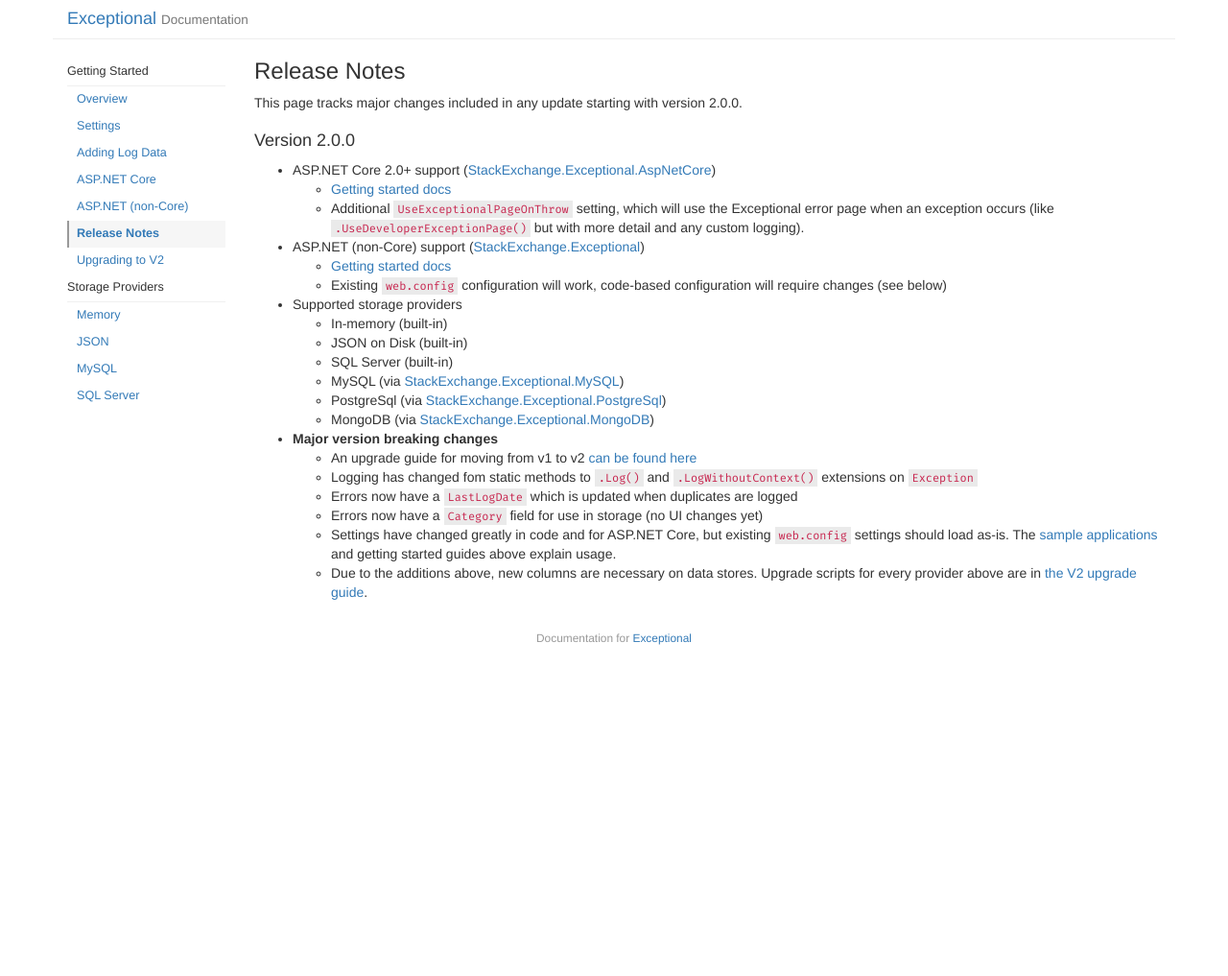
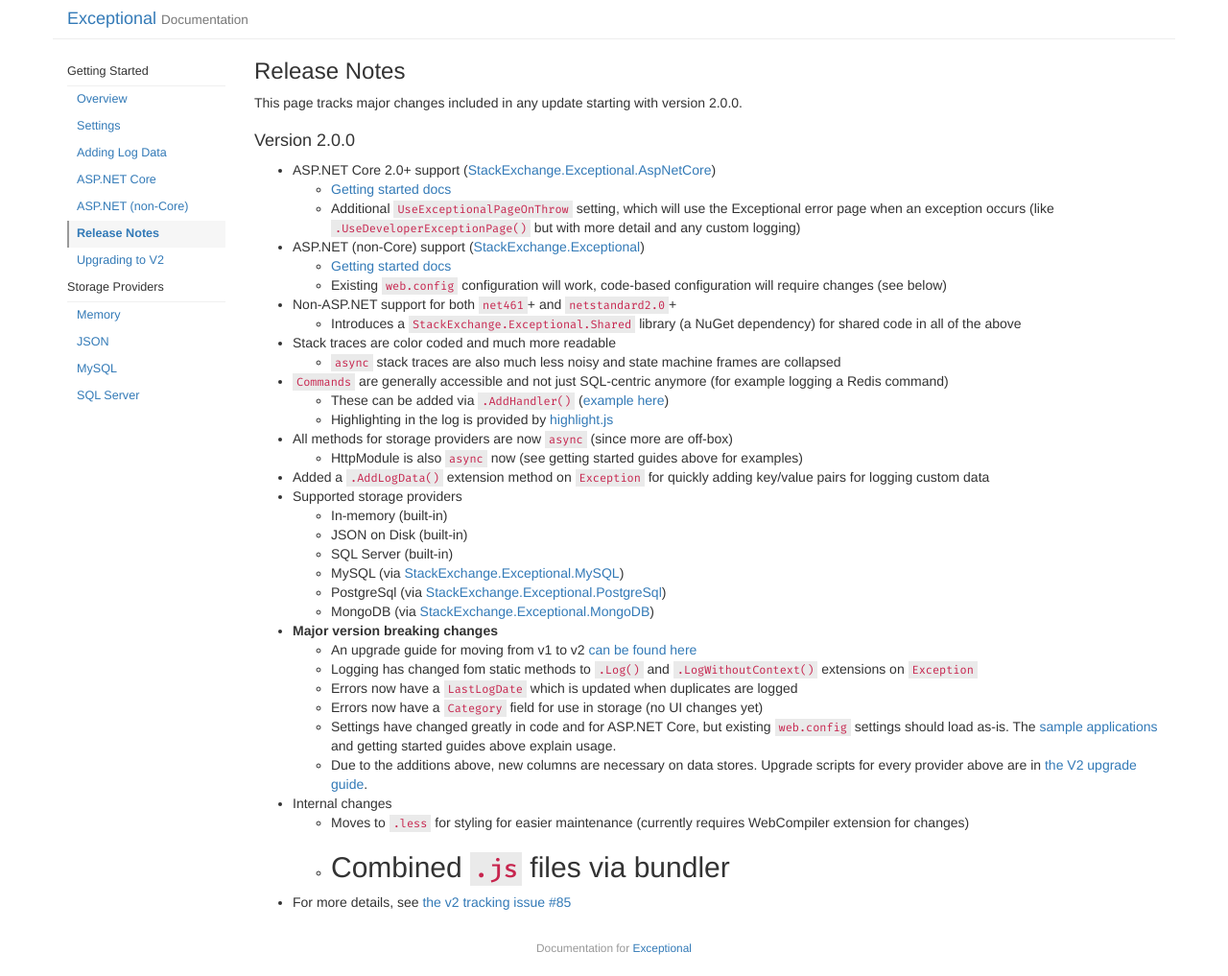
Before and after one commit to NickCraver/StackExchange.Exceptional, a Jekyll site: the page built from docs/Releases.md, in a window 1280 px wide. Shown: the whole page at 96% size. Built offline with Jekyll 4.4.1, drawn with Linux system fonts in a browser that asks for light colours; before the commit the page ends 900 px from its top, so only the background shows below that.

Commit message:
More doc updates

```diff
--- a/docs/Releases.md
+++ b/docs/Releases.md
@@ -8,10 +8,20 @@ This page tracks major changes included in any update starting with version 2.0.
 #### Version 2.0.0
 - ASP.NET Core 2.0+ support ([StackExchange.Exceptional.AspNetCore](https://www.nuget.org/packages/StackExchange.Exceptional.AspNetCore/))
   - [Getting started docs](https://nickcraver.com/StackExchange.Exceptional/AspDotNetCore)
-  - Additional `UseExceptionalPageOnThrow` setting, which will use the Exceptional error page when an exception occurs (like [`.UseDeveloperExceptionPage()`](https://docs.microsoft.com/en-us/aspnet/core/fundamentals/error-handling?view=aspnetcore-2.2) but with more detail and any custom logging).
+  - Additional `UseExceptionalPageOnThrow` setting, which will use the Exceptional error page when an exception occurs (like [`.UseDeveloperExceptionPage()`](https://docs.microsoft.com/en-us/aspnet/core/fundamentals/error-handling?view=aspnetcore-2.2) but with more detail and any custom logging)
 - ASP.NET (non-Core) support ([StackExchange.Exceptional](https://www.nuget.org/packages/StackExchange.Exceptional/))
   - [Getting started docs](https://nickcraver.com/StackExchange.Exceptional/AspDotNet)
   - Existing `web.config` configuration will work, code-based configuration will require changes (see below)
+- Non-ASP.NET support for both `net461`+ and `netstandard2.0`+
+  - Introduces a `StackExchange.Exceptional.Shared` library (a NuGet dependency) for shared code in all of the above
+- Stack traces are color coded and much more readable
+  - `async` stack traces are also much less noisy and state machine frames are collapsed
+- `Commands` are generally accessible and not just SQL-centric anymore (for example logging a Redis command)
+  - These can be added via `.AddHandler()` ([example here](https://github.com/NickCraver/StackExchange.Exceptional/blob/dbe2b089462554723fe6d45e4f0a6db4cb718937/src/StackExchange.Exceptional.Shared/Extensions.Handlers.cs#L16))
+  - Highlighting in the log is provided by [highlight.js](https://highlightjs.org/)
+- All methods for storage providers are now `async` (since more are off-box)
+  - HttpModule is also `async` now (see getting started guides above for examples)
+- Added a `.AddLogData()` extension method on `Exception` for quickly adding key/value pairs for logging custom data
 - Supported storage providers
   - In-memory (built-in)
   - JSON on Disk (built-in)
@@ -26,3 +36,8 @@ This page tracks major changes included in any update starting with version 2.0.
   - Errors now have a `Category` field for use in storage (no UI changes yet)
   - Settings have changed greatly in code and for ASP.NET Core, but existing `web.config` settings should load as-is. The [sample applications](https://github.com/NickCraver/StackExchange.Exceptional/tree/master/samples) and getting started guides above explain usage.
   - Due to the additions above, new columns are necessary on data stores. Upgrade scripts for every provider above are in [the V2 upgrade guide](https://nickcraver.com/StackExchange.Exceptional/UpgradeToV2).
+- Internal changes
+  - Moves to `.less` for styling for easier maintenance (currently requires WebCompiler extension for changes)
+  - Combined `.js` files via bundler
+  -
+- For more details, see [the v2 tracking issue #85](https://github.com/NickCraver/StackExchange.Exceptional/issues/85)
```
Also changed, not shown: docs/UpgradeToV2.md (+8 -0 lines).
